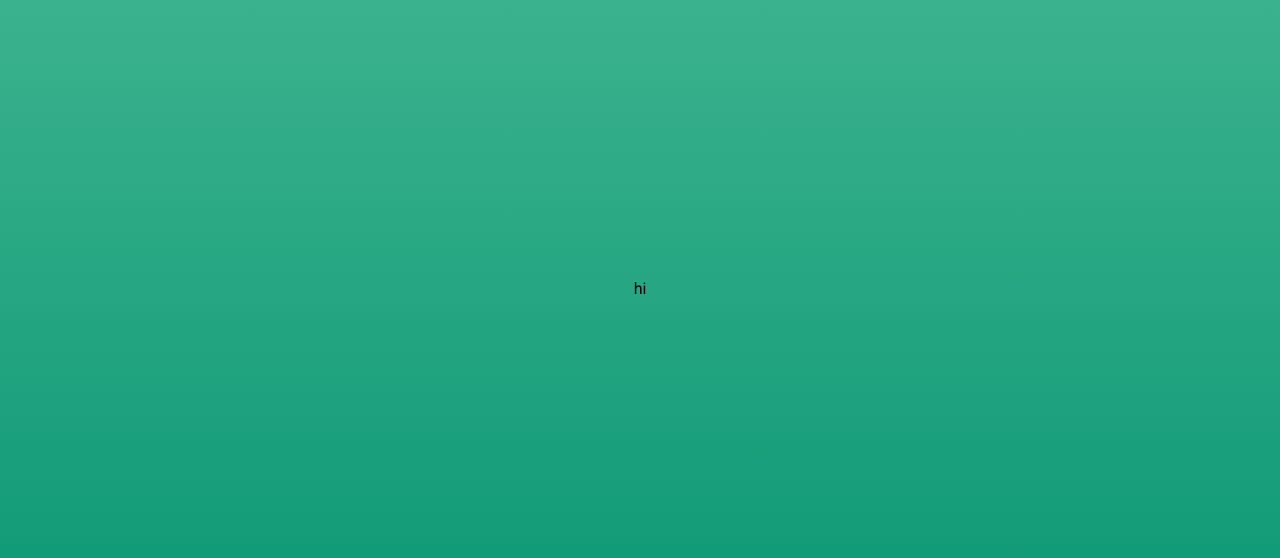
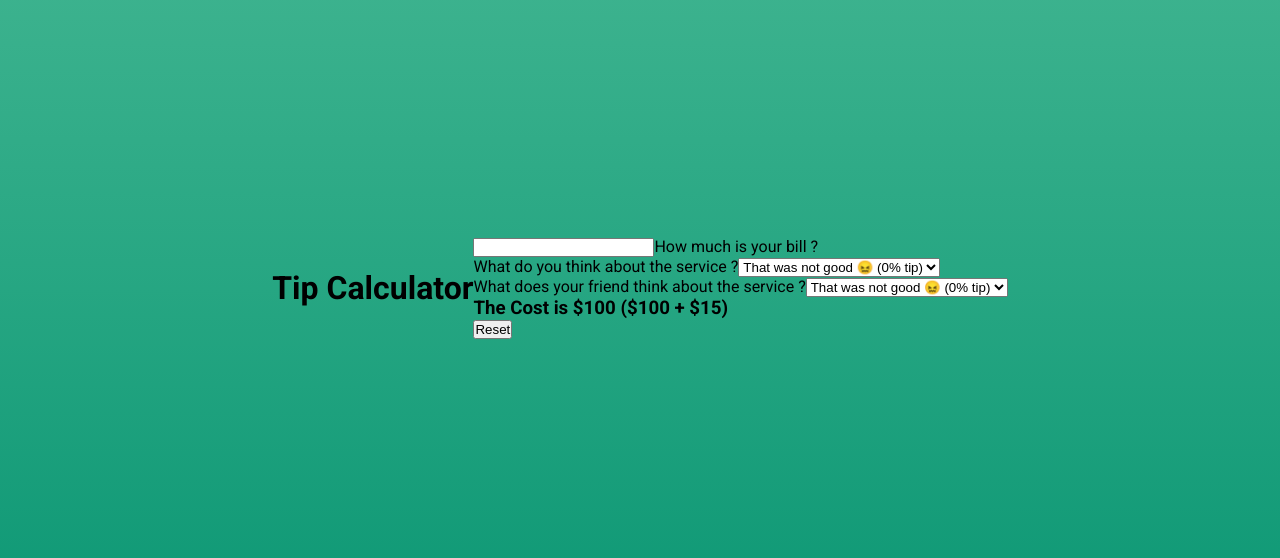
Before and after one commit to funnypar/Learn-React, a React (Create React App) app in the folder tip/: page / in a window 1280 px wide. Shown: the part 112-670 px from the top of the page. Built offline with nearby package versions, Linux system fonts and the light colour scheme.

Commit message:
handleContent

```diff
--- a/tip/src/App.js
+++ b/tip/src/App.js
@@ -1,7 +1,13 @@
 import "./App.css";
+import Form from "./components/Form";
 
 function App() {
-    return <div className="App">hi</div>;
+    return (
+        <div className="App">
+            <h1>Tip Calculator</h1>
+            <Form />
+        </div>
+    );
 }
 
 export default App;
--- /dev/null
+++ b/tip/src/components/Bill.js
@@ -0,0 +1,8 @@
+export default function Bill() {
+    return (
+        <>
+            <input id="bill" type="number" />
+            <label for="bill">How much is your bill ? </label>
+        </>
+    );
+}
--- /dev/null
+++ b/tip/src/components/Form.js
@@ -0,0 +1,14 @@
+import Bill from "./Bill";
+import Idea from "./Idea";
+
+export default function Form() {
+    return (
+        <form>
+            <Bill />
+            <Idea>What do you think about the service ?</Idea>
+            <Idea>What does your friend think about the service ?</Idea>
+            <h3>The Cost is $100 ($100 + $15)</h3>
+            <button>Reset</button>
+        </form>
+    );
+}
--- /dev/null
+++ b/tip/src/components/Idea.js
@@ -0,0 +1,12 @@
+export default function Idea({ children }) {
+    return (
+        <div>
+            <label for="idea">{children}</label>
+            <select name="idea" id="idea">
+                <option value="0">That was not good 😖 (0% tip)</option>
+                <option value="10">That was good 😄 (10% tip)</option>
+                <option value="20">That was great 😍 (20% tip)</option>
+            </select>
+        </div>
+    );
+}
```
